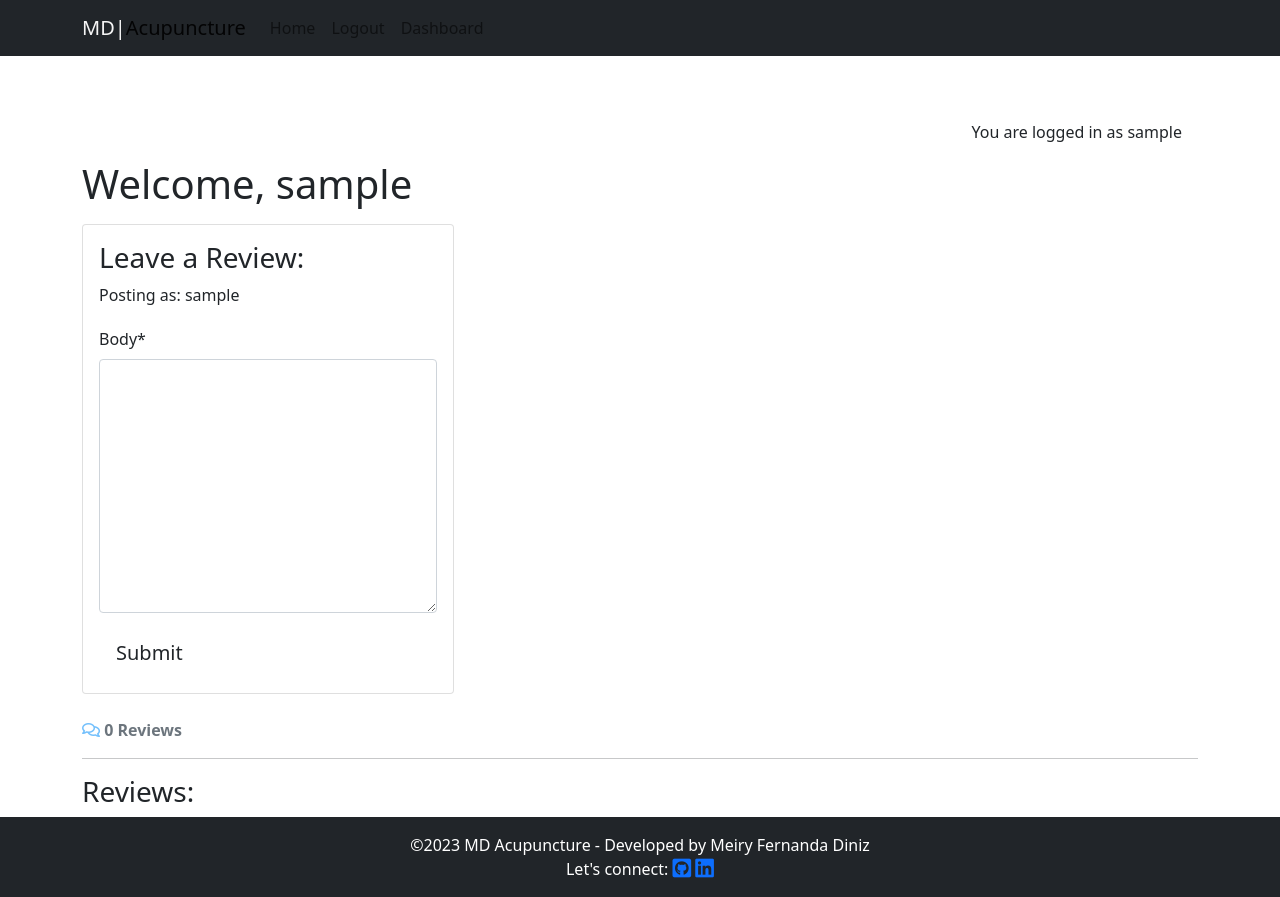
After one commit to MeiryDiniz/md-acupuncture, a Django app: page /patients/ in a window 1280 px wide. The commit adds this page. Run offline with Django 5.2, Linux system fonts and the light colour scheme; the visitor is signed in with stand-in values (Sample User, id 1); data that the repository does not hold is empty; some libraries are stand-ins or nearby versions.

Commit message:
Have functionality added to the app butttons and templates set p.

```diff
--- /dev/null
+++ b/booking/forms.py
@@ -0,0 +1,7 @@
+from .models import Review
+from django import forms
+
+class ReviewForm(forms.ModelForm):
+    class Meta:
+        model = Review
+        fields = ('body',)
--- a/booking/templates/booking/index.html
+++ b/booking/templates/booking/index.html
@@ -3,6 +3,11 @@
 {% block content %}
 
 <!-- index.html content starts here -->
+<h1>Welcome to Our Clinic</h1>
+<p>An introduction about the clinic goes here.</p>
+<button class="btn btn-primary">Register</button>
+<button class="btn btn-primary">Log In</button>
+<hr>
 <h3>Recent Reviews</h3>
 <div class="row">
     {% for review in object_list %}
--- /dev/null
+++ b/booking/templates/booking/patients.html
@@ -0,0 +1,95 @@
+{% extends 'base.html' %}
+{% load static %}
+{% load crispy_forms_tags %}
+
+{% block content %}
+<h1>Welcome, {{ user.username }}</h1>
+
+<!-- Creating New Comments -->
+<div class="col-md-4 card mb-4 mt-3">
+    <div class="card-body">
+        {% if user.is_authenticated %}
+        <h3>Leave a Review:</h3>
+        <p>Posting as: {{ user.username }}</p>
+        <form id="reviewForm" method="post" action="" style="margin-top: 1.3em;">
+            {% csrf_token %}
+            {{ form|crispy }}
+            <button id="submitButton" type="submit" class="btn btn-signup btn-lg">Submit</button>
+        </form>
+        {% else %}
+        <p>Log in to leave a review</p>
+        {% endif %}
+    </div>
+</div>
+
+<!-- Displaying count of comments -->
+<div class="row">
+    <div class="col-12">
+        <strong class="text-secondary">
+            <i class="far fa-comments" style="color: #74C0FC;"></i> {{ review_count }} Reviews
+        </strong>
+    </div>
+    <div class="col-12">
+        <hr>
+    </div>
+</div>
+
+<!-- Displaying Comments -->
+<div class="row">
+    <div class="col-12">
+        <h3>Reviews:</h3>
+        {% for review in reviews %}
+        <div class="card mb-4 {% if not review.approved and review.author == user %}faded{% elif not review.approved %} d-none{% endif %}">
+            <div class="card-body">
+                <p class="font-weight-bold">
+                    {{ review.author }}
+                    <span class="font-weight-normal">
+                    </span> wrote:
+                </p>
+                <div id="review{{ review.id }}">
+                    {{ review.body|linebreaks }}
+                    {{ review.created_on }}
+                </div>
+                <hr>
+                {% if review.approved %}
+                <p class="text-success">
+                    This review was approved!
+                </p>
+                {% elif not review.approved and review.author == user %}
+                <p class="text-danger">
+                    This review is awaiting approval
+                </p>
+                {% endif %}
+                {% if user.is_authenticated and review.author == user %}
+                <button class="btn btn-danger btn-delete" review_id="{{ review.id }}">Delete</button>
+                <button class="btn btn-primary btn-edit" review_id="{{ review.id }}">Edit</button>
+                {% endif %}
+            </div>
+        </div>
+        {% endfor %}
+    </div>
+</div>
+
+<!-- Delete confirmation modal -->
+<div class="modal fade" id="deleteModal" tabindex="-1" aria-labelledby="deleteModalLabel" aria-hidden="true">
+    <div class="modal-dialog">
+        <div class="modal-content">
+            <div class="modal-header">
+                <h5 class="modal-title" id="deleteModalLabel">Delete Review?</h5>
+                <button type="button" class="btn-close" data-bs-dismiss="modal" aria-label="Close"></button>
+            </div>
+            <div class="modal-body">
+                Are you sure you want to delete your review? This action cannot be undone.
+            </div>
+            <div class="modal-footer">
+                <button type="button" class="btn btn-secondary" data-bs-dismiss="modal">Close</button>
+                <a id="deleteConfirm" href="#" class="btn btn-danger">Delete</a>
+            </div>
+        </div>
+    </div>
+</div>
+{% endblock %}
+
+{% block extras %}
+<script src="{% static 'js/reviews.js' %}"></script>
+{% endblock %}
--- a/booking/urls.py
+++ b/booking/urls.py
@@ -5,4 +5,7 @@ from . import views
 
 urlpatterns = [
     path('', views.HomePage.as_view(), name='home'),
+    path('patients/', views.patients_page, name='patients_page'),
+    path('patients/edit_review/<int:review_id>/', views.edit_review, name='edit_review'),
+    path('patients/delete_review/<int:review_id>/', views.delete_review, name='delete_review'),
 ]
--- a/booking/views.py
+++ b/booking/views.py
@@ -1,25 +1,83 @@
-from django.shortcuts import render
+from django.shortcuts import get_object_or_404, render, reverse
 from django.views import generic
 from .models import Review
+from .forms import ReviewForm
+from django.contrib.auth.decorators import login_required
+from django.shortcuts import redirect
+from django.contrib import messages
+from django.http import HttpResponseRedirect
 # from django.http import HttpResponse
 
-# Create your views here.
-
+# Class view to have reviews displayed on the home page.
 class HomePage(generic.ListView):
     queryset = Review.objects.filter(approved=True).order_by('-created_on')[:3]
     template_name = "booking/index.html"
 
 
+# Function view to have reviews displayed on the dashboard page.
+@login_required
+def patients_page(request):
+    reviews = Review.objects.filter(author=request.user).order_by("-created_on")
+    review_count = reviews.count()
+    if request.method == 'POST':
+        form = ReviewForm(request.POST)
+        if form.is_valid():
+            review = form.save(commit=False)
+            review.author = request.user
+            review.save()
+            messages.add_message(
+                request, messages.SUCCESS,
+                'Your review has being successfuly submitted and is awaiting approval!'
+            )
+            return redirect('patients_page')
+    else:
+        form = ReviewForm()
 
-# def home(request):
-#     # Retrieve the three most recent approved reviews
-#     recent_reviews = Review.objects.filter(approved=True).order_by('-created_on')[:3]
+    return render(
+        request,
+        "booking/patients.html",
+        {
+            "reviews": reviews,
+            "review_count": review_count,
+            "form": form,
+        },
+    )
 
-#     context = {
-#         'recent_reviews': recent_reviews
-#     }
 
-#     return render(request, 'base.html', context)
+def edit_review(request, review_id):
 
-# def index(request):
-#     return HttpResponse("Hello Patients!")
+    review = get_object_or_404(Review, id=review_id)
+
+    if request.method == "POST":
+
+        review_form = ReviewForm(data=request.POST, instance=review)
+
+        if review_form.is_valid() and review.author == request.user:
+            review = review_form.save(commit=False)
+            review.approved = False
+            review.save()
+            messages.add_message(request, messages.SUCCESS, 'Review Updated!')
+        else:
+            messages.add_message(request, messages.ERROR, 'Error updating review!')
+
+        return HttpResponseRedirect(reverse('patients_page'))
+
+    else:
+        review_form = ReviewForm(instance=review)
+
+    return render(request, 'your_template_path/edit_review.html', {'form': review_form})
+
+
+def delete_review(request, review_id):
+    review = get_object_or_404(Review, id=review_id)
+
+    if request.method == "POST":
+        if review.author == request.user:
+            review.delete()
+            messages.add_message(request, messages.SUCCESS, 'Review Deleted!')
+        else:
+            messages.add_message(request, messages.ERROR, 'Error deleting review. You can only delete your own comments!')
+
+        return HttpResponseRedirect(reverse('patients_page'))
+
+    return redirect('patients_page')
--- a/requirements.txt
+++ b/requirements.txt
@@ -1,7 +1,9 @@
 asgiref==3.8.1
+crispy-bootstrap5==2024.2
 dj-database-url==2.2.0
 Django==5.0.6
 django-allauth==0.63.3
+django-crispy-forms==2.2
 gunicorn==22.0.0
 holidays==0.51
 psycopg2==2.9.9
--- /dev/null
+++ b/static/js/reviews.js
@@ -0,0 +1,28 @@
+const editButtons = document.getElementsByClassName("btn-edit");
+const reviewText = document.getElementById("id_body");
+const reviewForm = document.getElementById("reviewForm");
+const submitButton = document.getElementById("submitButton");
+/** Delete button */
+const deleteModal = new bootstrap.Modal(document.getElementById("deleteModal"));
+const deleteButtons = document.getElementsByClassName("btn-delete");
+const deleteConfirm = document.getElementById("deleteConfirm");
+
+
+for (let button of editButtons) {
+    button.addEventListener("click", (e) => {
+        let reviewId = e.target.getAttribute("review_id");
+        let reviewContent = document.getElementById(`review${reviewId}`).innerText;
+        reviewText.value = reviewContent;
+        submitButton.innerText = "Update";
+        reviewForm.setAttribute("action", `/patients/edit_review/${reviewId}/`);
+    });
+}
+
+
+for (let button of deleteButtons) {
+    button.addEventListener("click", (e) => {
+      let reviewId = e.target.getAttribute("review_id");
+      deleteConfirm.href = `/patients/delete_review/${reviewId}`;
+      deleteModal.show();
+    });
+  }
--- a/templates/base.html
+++ b/templates/base.html
@@ -32,7 +32,8 @@
 <body>
     <nav class="navbar navbar-expand-lg navbar-light bg-dark">
         <div class="container">
-            <a class="navbar-brand" href="{{ home_url }}"><span class="logo">MD|</span><span class="">Acupuncture</span></a>
+            <a class="navbar-brand" href="{{ home_url }}"><span class="logo">MD|</span><span
+                    class="">Acupuncture</span></a>
             <button class="navbar-toggler" type="button" data-bs-toggle="collapse" data-bs-target="#navbarNav"
                 aria-controls="navbarNav" aria-expanded="false" aria-label="Toggle navigation">
                 <span class="navbar-toggler-icon"></span>
@@ -47,6 +48,10 @@
                     <li class="nav-item">
                         <a class="nav-link {% if request.path == logout_url %}active{% endif %}" aria-current="page"
                             href="{% url 'account_logout' %}">Logout</a>
+                    </li>
+                    <li class="nav-item">
+                        <a class="nav-link {% if request.path == patients_page %}active{% endif %}" aria-current="page"
+                            href="{% url 'patients_page' %}">Dashboard</a>
                     </li>
                     {% else %}
                     <li class="nav-item">
@@ -64,25 +69,35 @@
     </nav>
 
     <div class="container mt-5">
-        <h1>Welcome to Our Clinic</h1>
-        <p>An introduction about the clinic goes here.</p>
-        <button class="btn btn-primary">Register</button>
-        <button class="btn btn-primary">Log In</button>
-        <hr>
+        <div class="row">
+            <div class="col-md-8 offset-md-2">
+                {% for message in messages %}
+                <div class="alert {{ message.tags }} alert-dismissible
+          fade show" id="msg" role="alert">
+                    {{ message | safe }}
+                    <button type="button" class="btn-close" data-bs-dismiss="alert" aria-label="Close"></button>
+                </div>
+                {% endfor %}
+            </div>
+        </div>
         <main>
+            {% if user.is_authenticated %}
+            <p class="text-end m-3">You are logged in as {{ user }}</p>
+            {% else %}
+            <p class="text-end m-3">You are not logged in</p>
+            {% endif %}
             {% block content %}
             <!-- Content Goes here -->
             {% endblock content %}
         </main>
-
-
     </div>
-
     <footer class="bg-dark text-center">
         <div class="container py-3">
-            <p class="m-0 text-center text-white">Developed by Meiry Diniz</p>
-            <p class="m-0 text-center text-white">Let's connect: <i class="fab fa-facebook-square ms-3"></i>
-                <i class="fab fa-twitter-square ms-3"></i>
+            <p class="m-0 text-center text-white">&copy;2023 MD Acupuncture - Developed by Meiry Fernanda Diniz</p>
+            <p class="m-0 text-center text-white">Let's connect: <a href="https://github.com/MeiryDiniz" target="_blank"
+                    rel="noopener" aria-label="Visit my perfil on Github"><i class="fab fa-github-square fa-lg"></i></a>
+                <a href="https://www.linkedin.com/in/meiry-fernanda-diniz-1041b6254/" target="_blank" rel="noopener"
+                    aria-label="Visit my perfil on Linkedin"><i class="fab fa-linkedin fa-lg"></i></a>
             </p>
         </div>
     </footer>
@@ -90,6 +105,9 @@
     <script src="https://cdn.jsdelivr.net/npm/bootstrap@5.0.1/dist/js/bootstrap.bundle.min.js"
         integrity="sha384-gtEjrD/SeCtmISkJkNUaaKMoLD0//ElJ19smozuHV6z3Iehds+3Ulb9Bn9Plx0x4" crossorigin="anonymous">
         </script>
+
+    {% block extras %}
+    {% endblock %}
 </body>
 
 </html>
```
Also changed, not shown: clinic_system/settings.py (+6 -1 lines).
